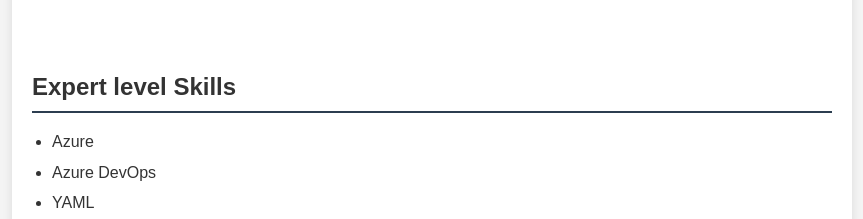
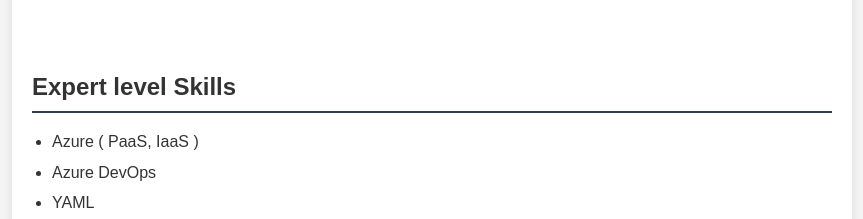
Before and after one commit to Akash30307/Resume, a plain HTML site: page index.html in a window 1280 px wide. Shown: the part 1700-1919 px from the top of the page, without its empty margins (288-1151 px from the left). Drawn offline with Linux system fonts and the light colour scheme.

Commit message:
Added initial files and changes

```diff
--- a/index.html
+++ b/index.html
@@ -93,7 +93,7 @@
     <section>
         <h2 style="padding-top: 80px;">Expert level Skills</h2>
         <ul>
-          <li>Azure</li>
+          <li>Azure ( PaaS, IaaS )</li>
           <li>Azure DevOps</li>
           <li>YAML</li>
           <li>Terraform</li>
```
